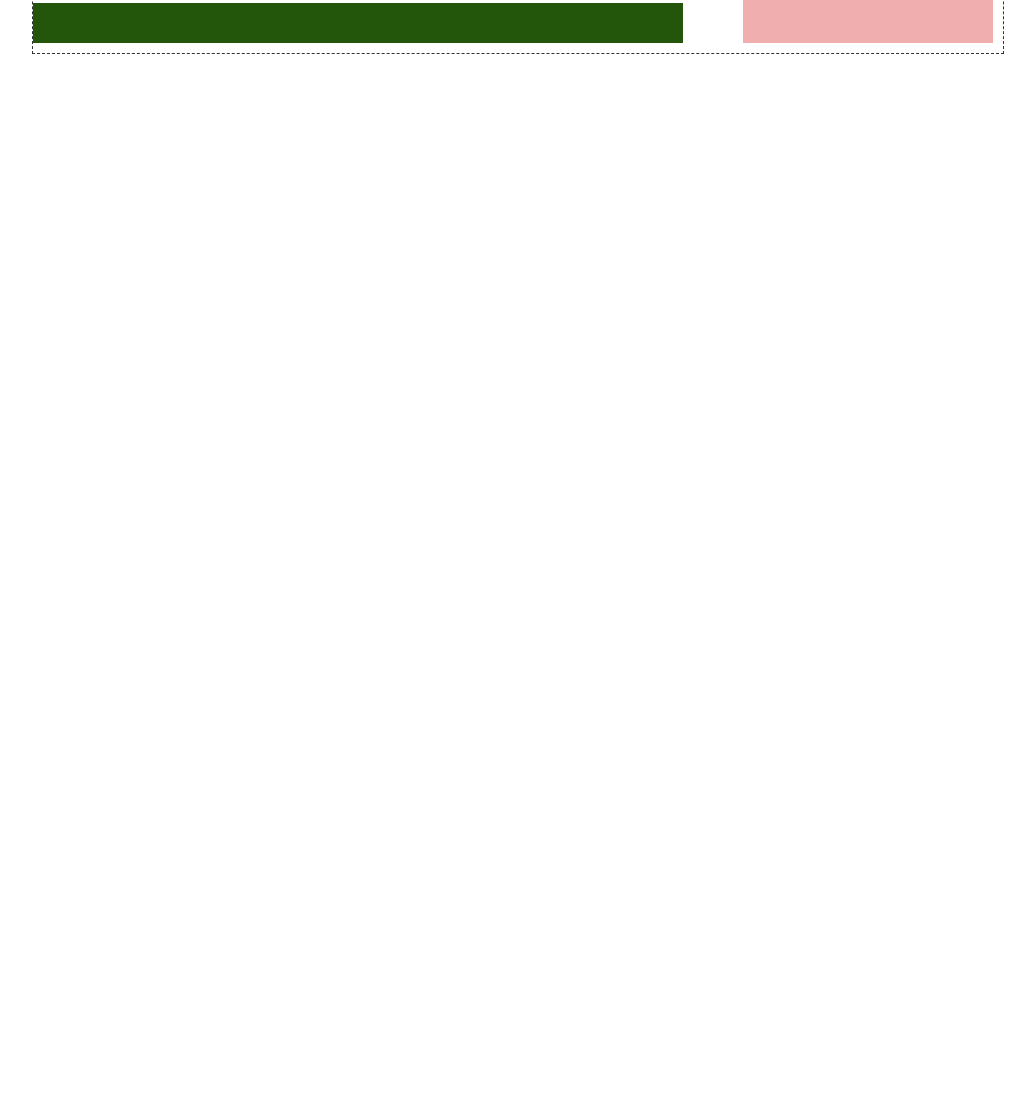
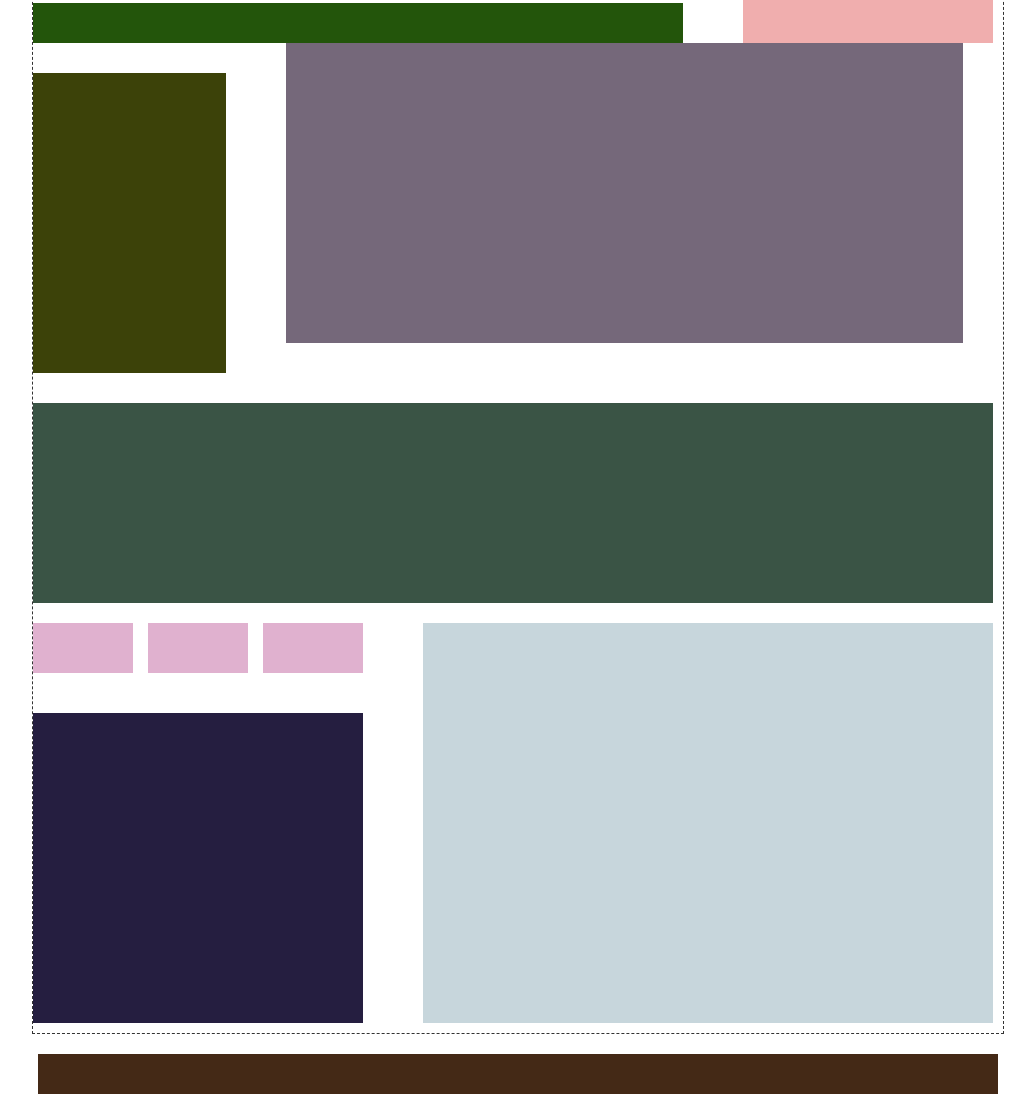
Before and after one commit to jhelder2/review, a plain HTML site: page index.html in a window 1280 px wide. Shown: the part 58-1152 px from the top of the page, without its empty margins (122-1157 px from the left). Before the commit the page ends 800 px from the top, so only its background shows below. Drawn offline with Linux system fonts and the light colour scheme.

Commit message:
Building blocks in

```diff
--- a/css/main.css
+++ b/css/main.css
@@ -84,3 +84,78 @@ main{
 	width: 250px;
 	background-color: #f0aeae;
 }
+
+/* ADDING SITE STYLES HERE -- THIS IS FOR THE FEATURED CONTENT SECTION */
+
+
+#featured-content{
+	display:flex;
+	flex-direction: row;
+}
+
+.featured-image{
+	background-color: #3c4209;
+	width: 200px;
+	height: 300px;
+	margin-right: 60px;
+	margin-top: 30px;
+}
+
+#featured-image-description{
+	background-color: #75687a;
+	width: 700px;
+	height: 300px;
+	margin-right: 30px;
+	margin-top: 0;	/* 0 values dont need px after them */
+}
+
+
+#hero-image{
+	background-color: #3a5445;
+	width: 960px; /* can be "width: 100%;" */
+	height: 200px;
+	margin-top: 30px;
+}
+
+/* SOCIAL MEDIA STUFF */
+
+#promo-container{
+	display: flex;
+	flex-direction: row;
+	margin-top: 20px;
+}
+
+#social-media{
+	display: flex;
+	flex-direction: row;
+	width: 330px;
+	margin-bottom: 40px;
+	justify-content: space-between;
+}
+
+#social-media div{
+	width: 100px;
+	height: 50px;
+	background-color: #e0b1cf;
+}
+
+
+#promo-text{
+	width: 330px;
+	height: 310px;
+	background-color: #251e40;
+}
+
+#promo-image{
+	width: 570px;
+	height: 400px;
+	background-color: #c7d6dc;
+	margin-left: auto;
+}
+
+#main-footer{
+	width: 960px;
+	margin: 20px auto 0 auto;
+	height: 40px;
+	background-color: #442916;
+}
--- a/index.html
+++ b/index.html
@@ -20,6 +20,36 @@
 		</nav>
 		<div id="logo"></div>
 	</header>
+
+		<section id="featured-content">
+			<h2 class="hidden">Featured Product</h2>
+			<div class="featured-image"></div>
+			<p id="featured-image-description"></p>
+		</section>
+
+		<section id="hero-image">
+			<h2 class="hidden">Wide angle shot of product</h2>
+		</section>
+
+		<section id="promo-container">
+			<h2 class="hidden">Product Promotion</h2>
+
+			<div id="social-media-promo">
+				<section id="social-media">
+					<h2 class="hidden">Product Promotion</h2>
+						<div></div>
+						<div></div>
+						<div></div>
+				</section>
+
+				<p id="promo-text"></p>
+			</div>
+
+			<section id="promo-image">
+				<h2 class="hidden">Featured Product Image</h2>
+			</section>
+		</section>
+
 </main>
 
 <footer id="main-footer"></footer>
```
